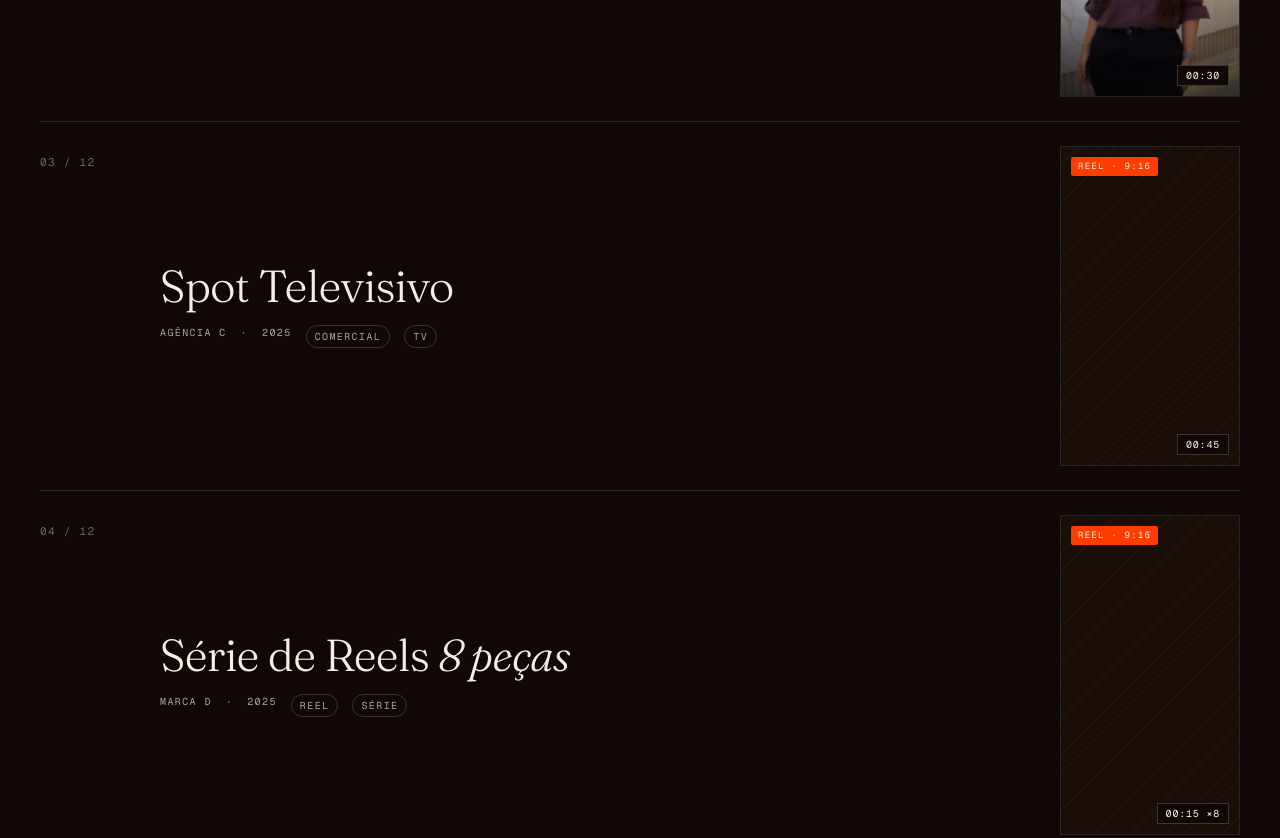
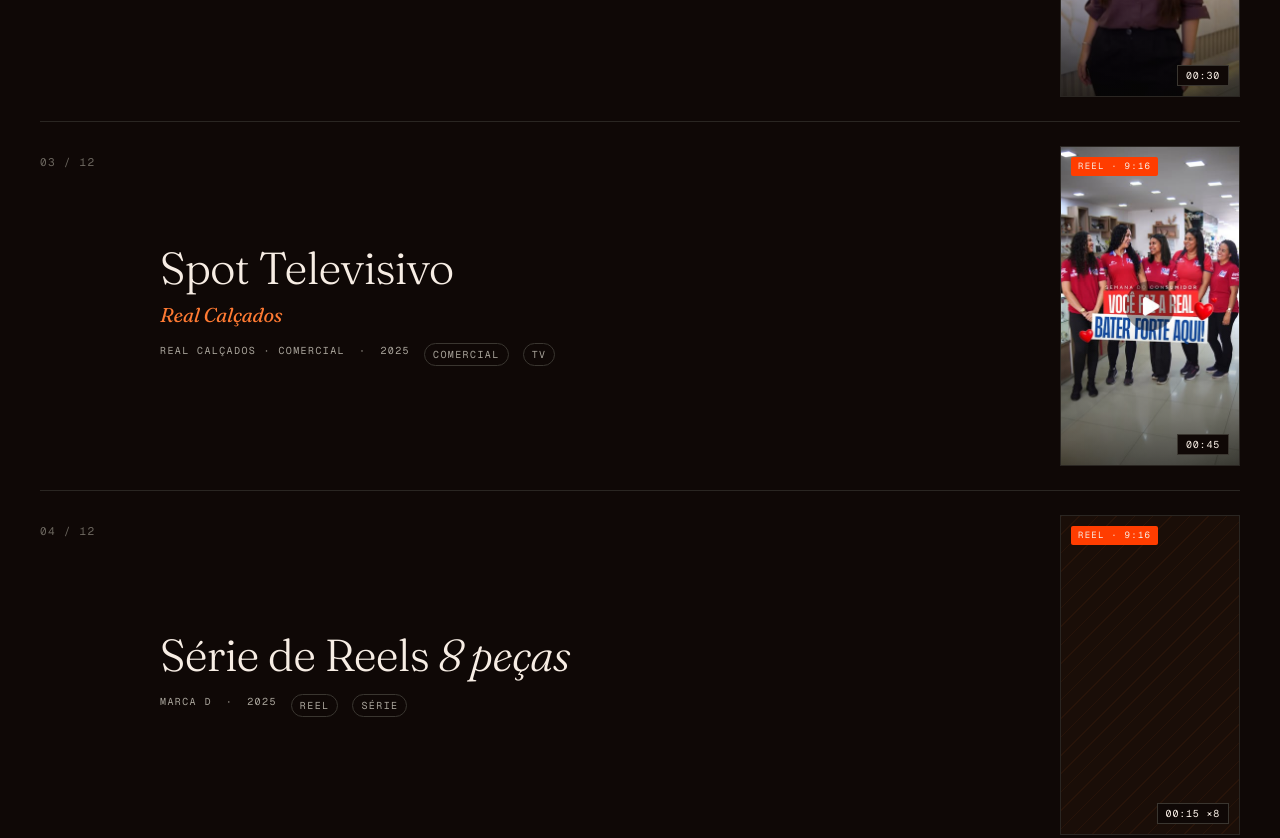
Before and after one commit to clickwaveGG/JoaoVictorLp, a plain HTML site: page index.html in a window 1280 px wide. Shown: the part 1827-2665 px from the top of the page. Drawn offline with nearby package versions, Linux system fonts and the light colour scheme.

Commit message:
work 03: Real Calcados — capa + thumbnail clicavel

```diff
--- a/index.html
+++ b/index.html
@@ -206,7 +206,7 @@
     const WORKS = [
       { n: '01', title: 'Campanha Verão', em: '2026', brand: 'Acquaville', client: 'Acquaville · comercial', tags: ['comercial','full campaign'], year: '2026', dur: '01:20', tl: 'TC 00:00:00', cover: 'reel-01.jpg', url: 'https://www.instagram.com/reel/DWbjOWCEfuT/' },
       { n: '02', title: 'Reel Lançamento', em: '', brand: 'Larastore', client: 'Larastore · social', tags: ['reel','vertical'], year: '2026', dur: '00:30', tl: 'TC 01:12:04', cover: 'reel-02.jpg', url: 'https://www.instagram.com/reel/DWZjhhTj3l5/' },
-      { n: '03', title: 'Spot Televisivo', em: '', client: 'Agência C', tags: ['comercial','TV'], year: '2025', dur: '00:45', tl: 'TC 02:44:21' },
+      { n: '03', title: 'Spot Televisivo', em: '', brand: 'Real Calçados', client: 'Real Calçados · comercial', tags: ['comercial','TV'], year: '2025', dur: '00:45', tl: 'TC 02:44:21', cover: 'reel-03.jpg', url: 'https://www.instagram.com/reel/DV3f_7NDZeV/' },
       { n: '04', title: 'Série de Reels', em: '8 peças', client: 'Marca D', tags: ['reel','série'], year: '2025', dur: '00:15 ×8', tl: 'TC 03:08:00' },
       { n: '05', title: 'Mini-Documentário', em: 'bastidores', client: 'Projeto autoral', tags: ['doc','autoral'], year: '2025', dur: '03:10', tl: 'TC 04:40:12' },
       { n: '06', title: 'Comercial Digital', em: '', client: 'Marca E', tags: ['digital','branded'], year: '2024', dur: '01:00', tl: 'TC 05:20:00' },
```
Also changed, not shown: reel-03.jpg (added).
